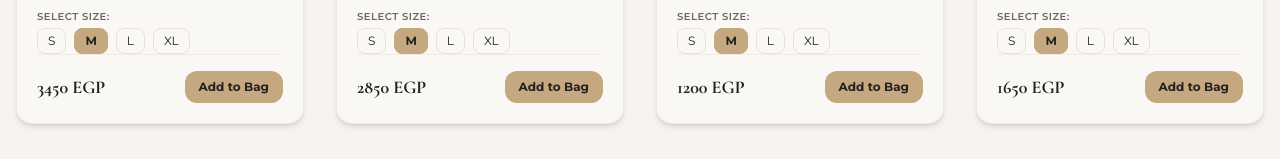
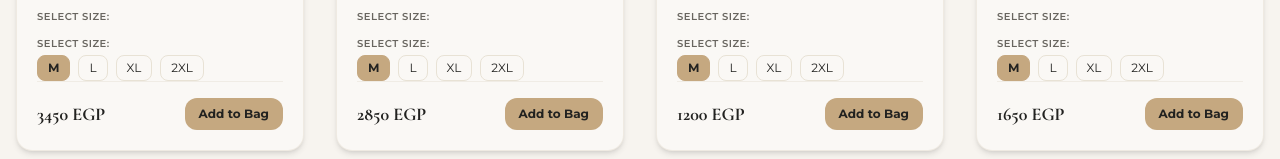
Before and after one commit to HassanBasha943/qova-coustmer, a plain HTML site: page index.html in a window 1280 px wide. Shown: the part 793-952 px from the top of the page. Drawn offline with nearby package versions, Linux system fonts and the light colour scheme; no server answers.

Commit message:
Update index.html

```diff
--- a/index.html
+++ b/index.html
@@ -365,10 +365,9 @@
                             Select Size:
                         </label>
 
+                    <div class="mt-3">
+    <label class="block text-[10px] uppercase tracking-wider text-qova-slate font-semibold mb-1">Select Size:</label>
     <div class="flex gap-2">
-                            <button type="button" onclick="selectSize('${product.id}', 'S', this)"
-                                class="size-btn-${product.id} px-2.5 py-1 text-xs border border-qova-beige rounded-lg hover:border-qova-gold transition">S</button>
-
         <button type="button" onclick="selectSize('${product.id}', 'M', this)"
             class="size-btn-${product.id} px-2.5 py-1 text-xs border border-qova-gold bg-qova-gold text-qova-charcoal font-bold rounded-lg transition">M</button>
 
@@ -377,6 +376,9 @@
 
         <button type="button" onclick="selectSize('${product.id}', 'XL', this)"
             class="size-btn-${product.id} px-2.5 py-1 text-xs border border-qova-beige rounded-lg hover:border-qova-gold transition">XL</button>
+
+        <button type="button" onclick="selectSize('${product.id}', '2XL', this)"
+            class="size-btn-${product.id} px-2.5 py-1 text-xs border border-qova-beige rounded-lg hover:border-qova-gold transition">2XL</button>
     </div>
 </div>
 
```
Lines whose indentation alone changed are shown as unchanged.
